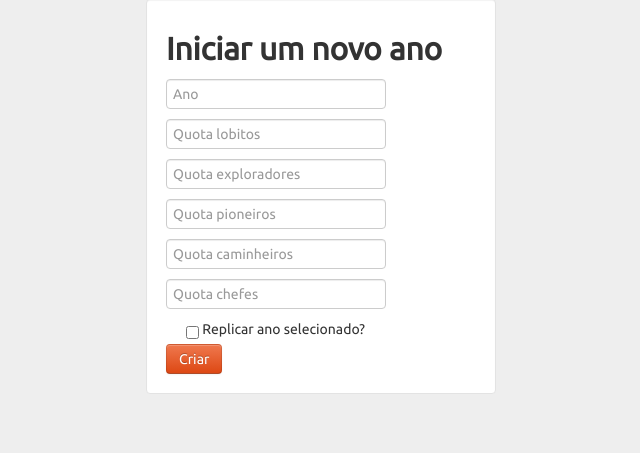
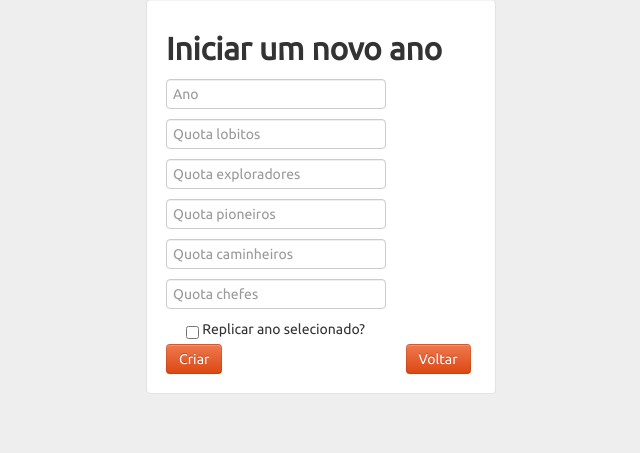
Before and after one commit to miroluis/Quotas, a PHP site: page /novoano.php in a window 1280 px wide. Shown: the part 41-494 px from the top of the page, without its empty margins (319-959 px from the left). Run offline with PHP 8.4, Linux system fonts and the light colour scheme.

Commit message:
botão BAck

```diff
--- a/novoano.php
+++ b/novoano.php
@@ -43,7 +43,7 @@
 
 
 							<button class="btn btn-primary" onclick='checkForm();'>Criar</button>
-
+						   <a class="btn btn-primary inline offset2" href="index.php">Voltar</a>
 					</div>
 				</div>
 			</div>
```
